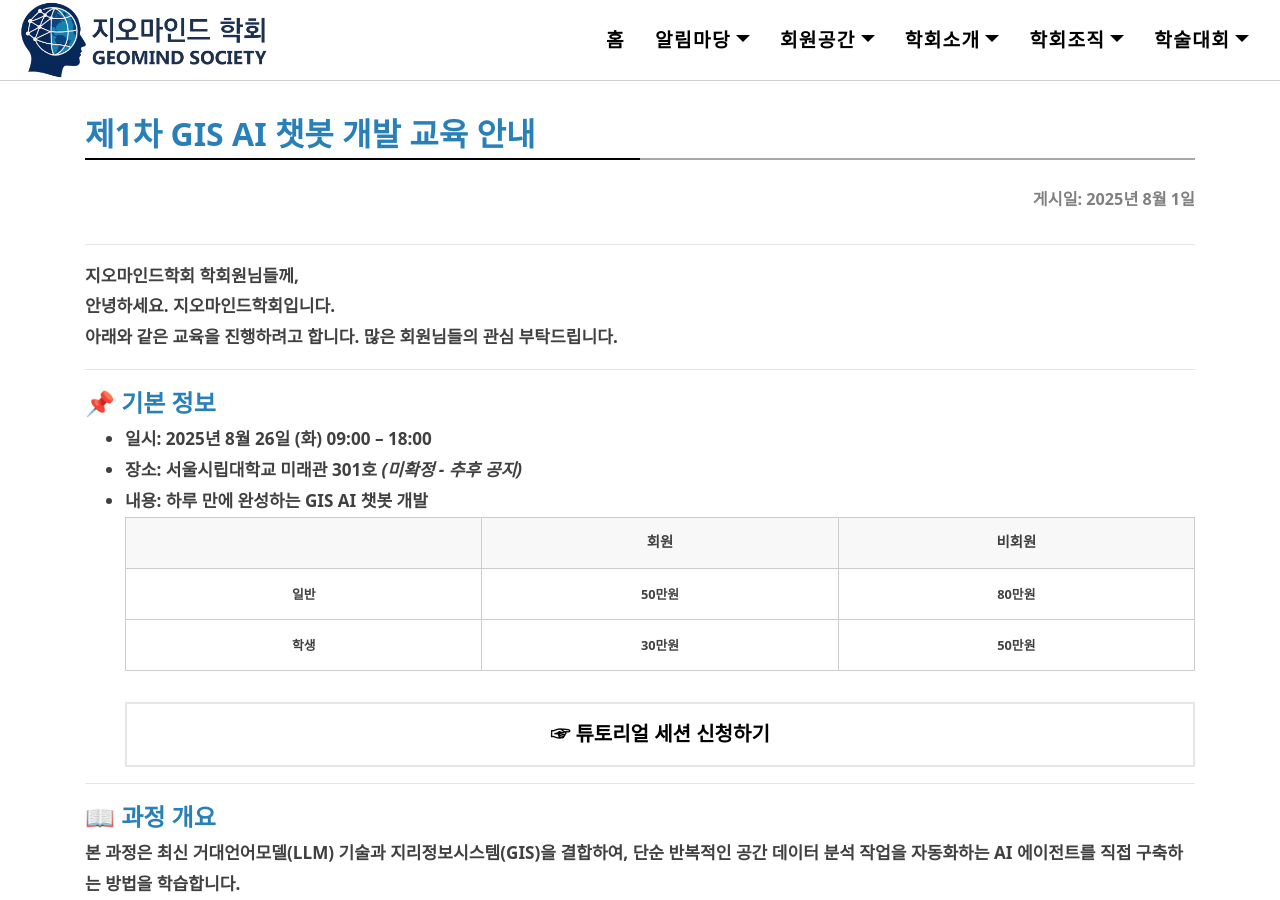
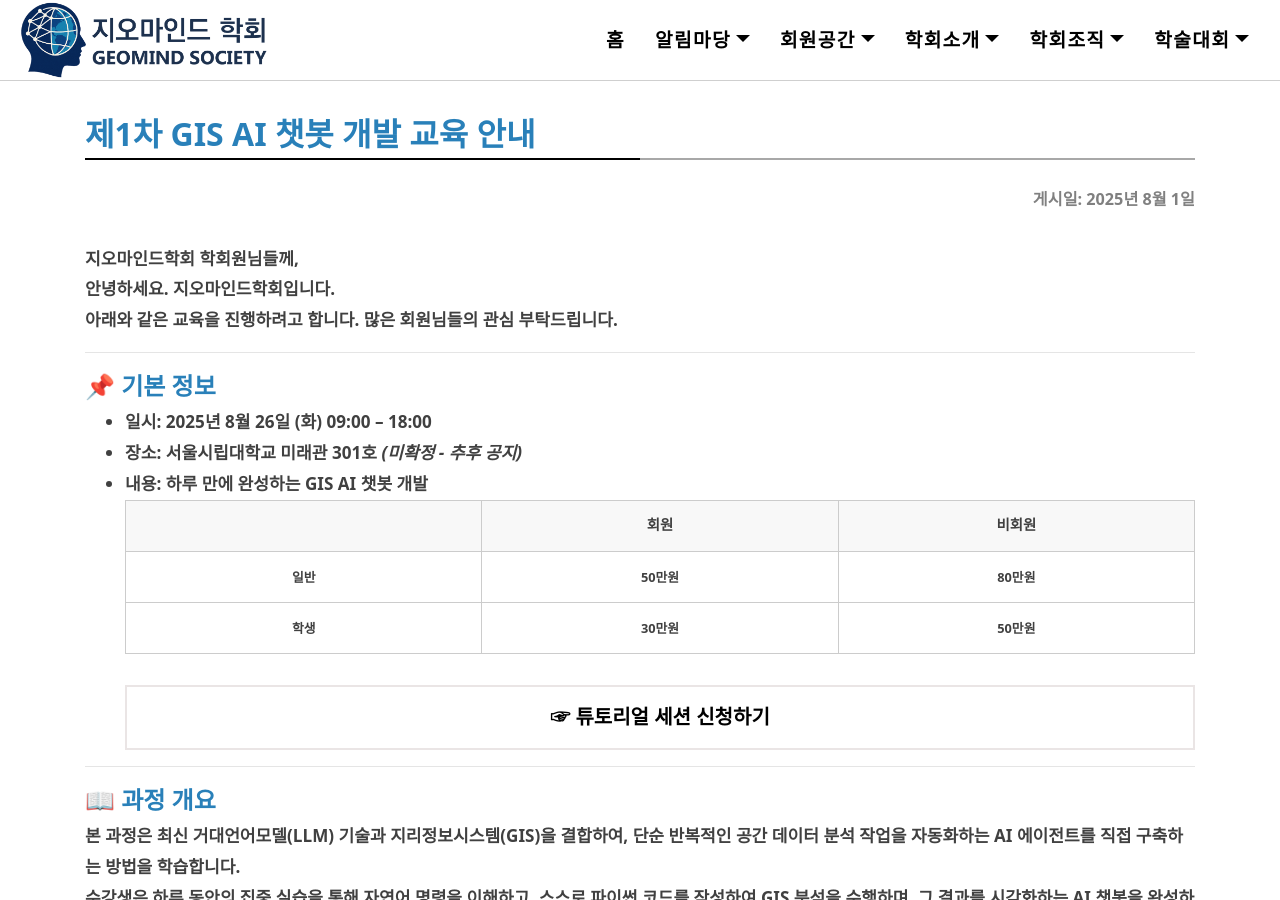
Before and after one commit to geomindgars/geomindgars.github.io, a Jekyll site: the page built from notice/num_1.md, in a window 1280 px wide and 900 px high. Built offline with Jekyll 4.4.1, drawn with Linux system fonts in a browser that asks for light colours; nearby versions of some CDN libraries.

Commit message:
Update num_1.md

```diff
--- a/notice/num_1.md
+++ b/notice/num_1.md
@@ -41,9 +41,6 @@
 </div>
 <br>
 <p style="text-align: right; font-size: 0.9em; color: gray; margin-bottom: 2em;">게시일: 2025년 8월 1일</p>
-<hr>
-
-
   <p style="line-height: 1.8em; font-size: 0.95em;">
     지오마인드학회 학회원님들께, <br>
     안녕하세요. 지오마인드학회입니다. <br>
@@ -199,6 +196,7 @@
       </tr>
     </tbody>
   </table>
+  <hr>
 
 
-  <p style="font-size: 0.95em; line-height: 1.8em;">📢 많은 관심과 참여 부탁드립니다.<br><br>지오마인드학회 드림</p>
+  <p style="font-size: 0.95em; line-height: 1.8em;">📢 많은 관심과 참여 부탁드립니다.<br>지오마인드학회 드림</p>
```
